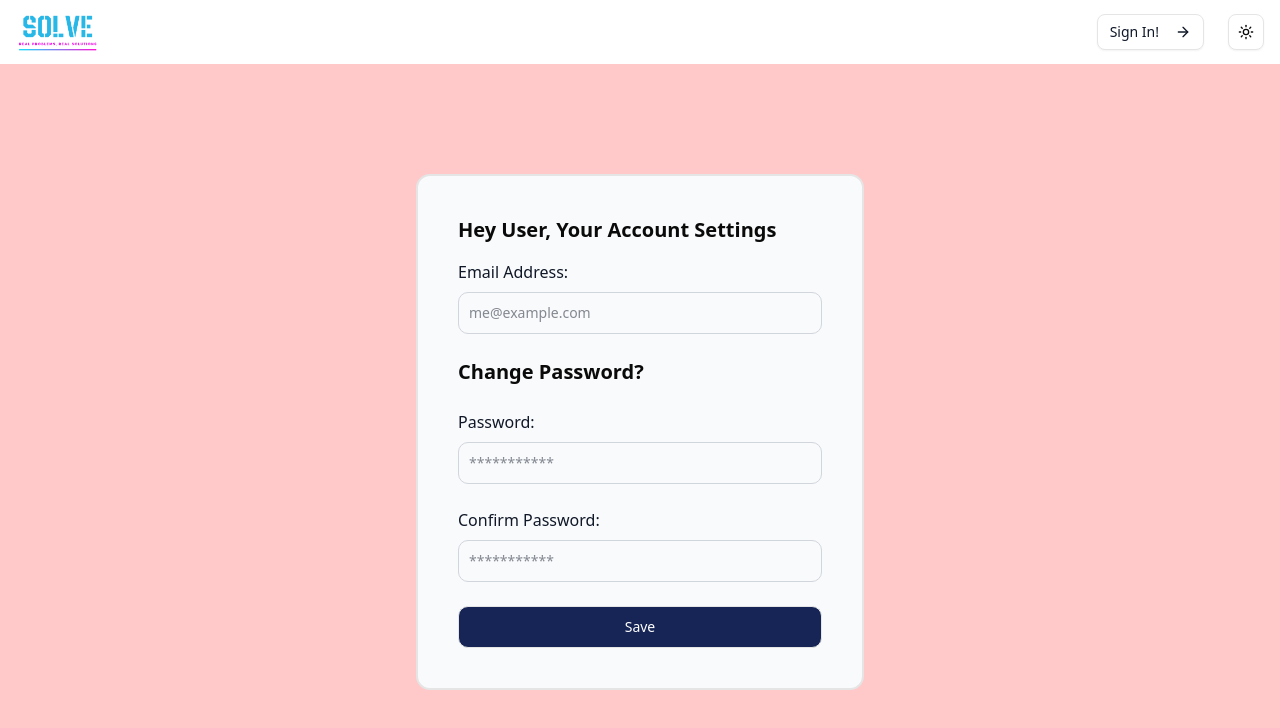
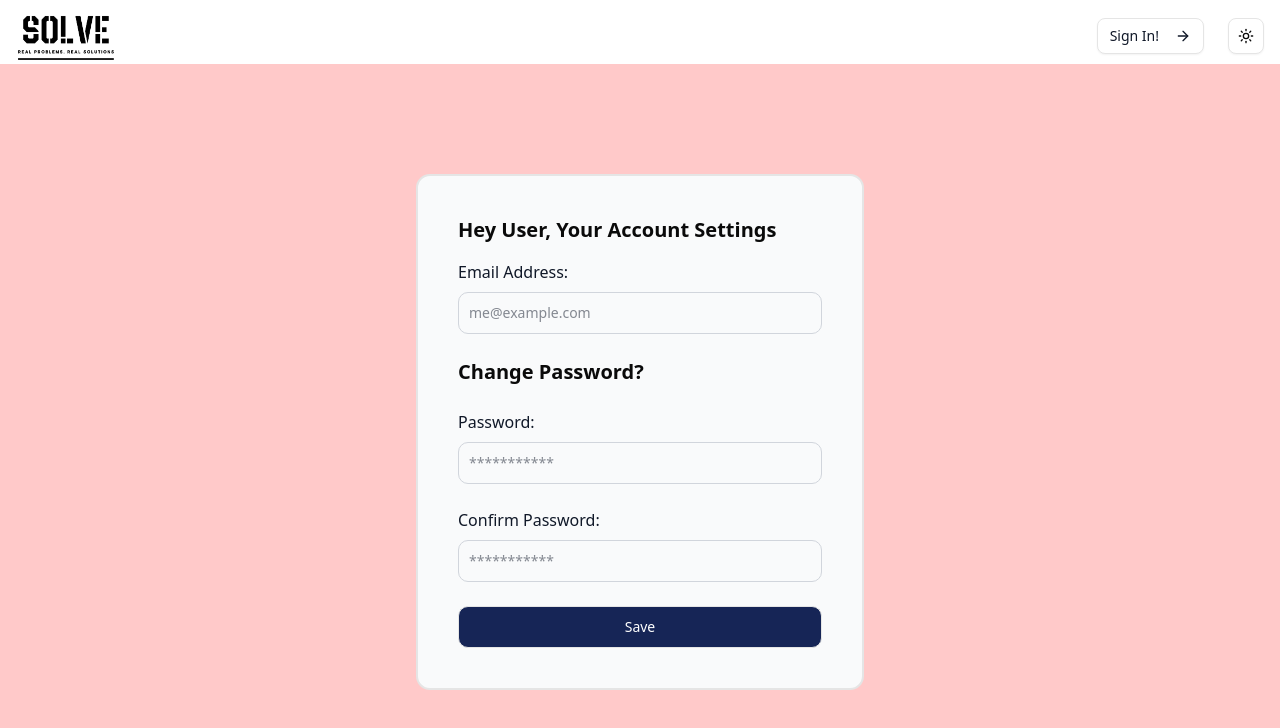
Before and after one commit to ramkaucha/unihack-proj, a Next.js app in the folder frontend/: page /settings in a window 1280 px wide. Shown: the top 728 px of the page. Built offline with nearby package versions, Linux system fonts and the light colour scheme.

Commit message:
changing logos

```diff
--- /dev/null
+++ b/frontend/src/components/ThemeAwareImage.js
@@ -0,0 +1,42 @@
+'use client'
+
+import { useState, useEffect } from 'react'
+import { useTheme } from 'next-themes'
+import Image from 'next/image'
+
+export default function ThemeAwareImage({
+  lightSrc,
+  darkSrc,
+  alt,
+  width,
+  height,
+  className,
+  ...props
+}) {
+  const { resolvedTheme } = useTheme()
+  const [mounted, setMounted] = useState(false)
+
+  // Only render image after component is mounted to avoid hydration issues
+  useEffect(() => {
+    setMounted(true)
+  }, [])
+
+  // Before mounting, return a placeholder to ensure layout doesn't shift
+  if (!mounted) {
+    return <div className={`relative ${className}`} style={{ width, height }} />
+  }
+
+  // Select image source based on current theme
+  const src = resolvedTheme === 'dark' ? darkSrc : lightSrc
+
+  return (
+    <Image
+      src={src}
+      alt={alt}
+      width={width}
+      height={height}
+      className={className}
+      {...props}
+    />
+  )
+}
--- a/frontend/src/components/navigation.js
+++ b/frontend/src/components/navigation.js
@@ -7,6 +7,7 @@ import { ArrowRight } from "lucide-react";
 import { ModeToggle } from "./NodeToggle";
 import { Button } from "./ui/button";
 import { useRouter } from "next/navigation";
+import ThemeAwareImage from "./ThemeAwareImage";
 
 export default function Navigation() {
   const [scrolled, setScrolled] = useState(false);
@@ -42,7 +43,7 @@ export default function Navigation() {
         <div className="flex justify-between items-center">
           <div className="flex items-center justify-center">
             <Link href="/" className="font-bold text-xl dark:text-white text-black mt-3">
-              <img src="/logo.png" alt="logo" className="h-10"/>
+              <ThemeAwareImage lightSrc="/logo-light.png" darkSrc="/logo.png" alt="Logo" height={80} width={100} />
             </Link>
           </div>
           <nav className="flex space-x-6 items-center mt-3">
```
Also changed, not shown: frontend/public/logo-light.png (added).
